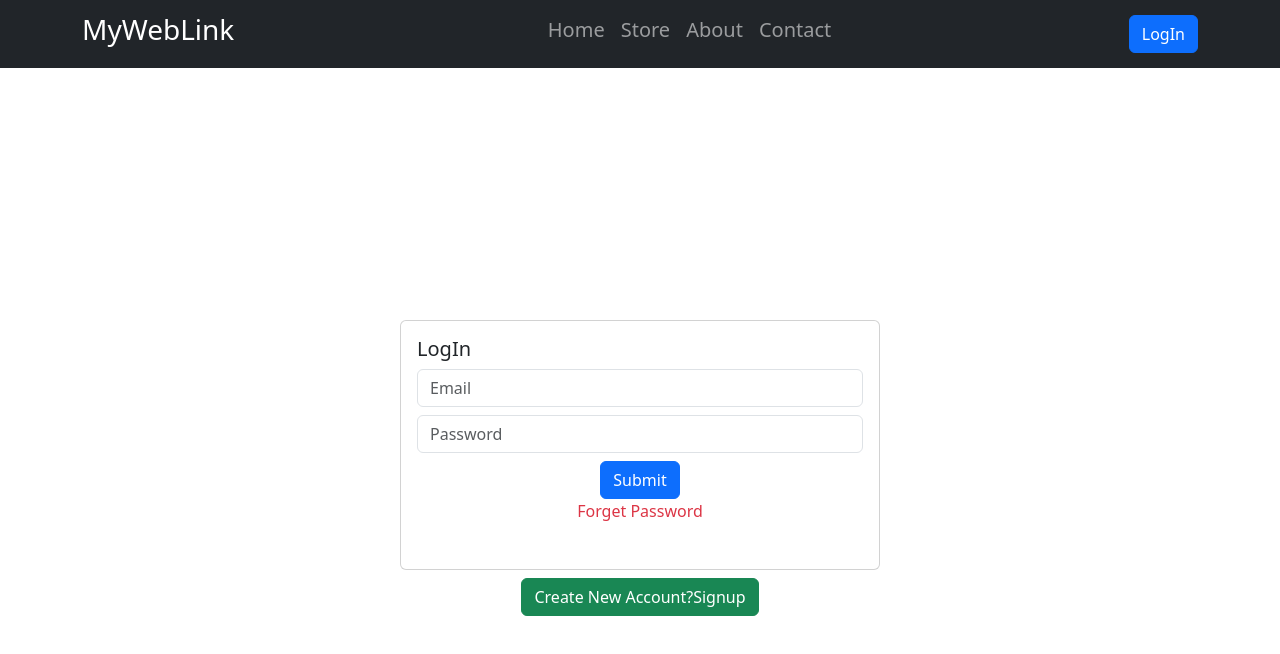
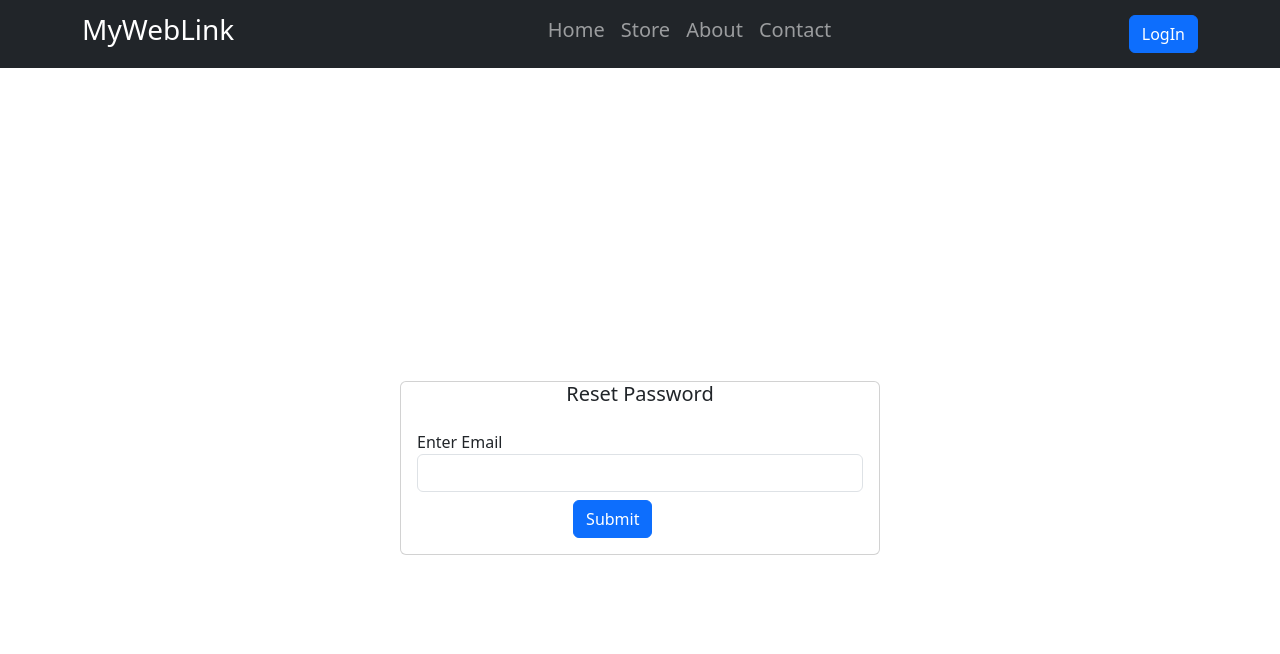
Before and after one commit to Sridharrajkumar/expensetracker-React, a React (Create React App) app: page /forgotpass in a window 1280 px wide. Shown: the top 654 px of the page. Built offline with nearby package versions, Linux system fonts and the light colour scheme.

Commit message:
forgetPassword

```diff
--- a/src/App.js
+++ b/src/App.js
@@ -10,6 +10,7 @@ import UpdateProfile from './Component/Store/UpdateProfile';
 import { useContext } from 'react';
 import { AuthContext } from './ContxtStore/AuthContext';
 import VerificationEmail from './Component/Store/VerificationEmail';
+import ForgetPassword from './Component/Log/ForgetPassword';
 
 
 function App() {
@@ -23,7 +24,8 @@ function App() {
         <Route path='/Login' element={<Signup />} />
         {authcxt.islogged && <Route exact path="/store" element={<Store />} />}
         {authcxt.islogged && <Route path="/updateprofile" element={<UpdateProfile />} />}
-        {authcxt.islogged && <Route exact path="/verification" element={<VerificationEmail/>} />}
+        {authcxt.islogged && <Route exact path="/verification" element={<VerificationEmail />} />}
+        <Route path="/forgotpass" element={<ForgetPassword />} />
         <Route path='*' element={<Signup />} />
       </Routes>
    </div>
--- /dev/null
+++ b/src/Component/Log/ForgetPassword.js
@@ -0,0 +1,43 @@
+import React, { useRef } from 'react'
+import { Card, CardBody, CardTitle,Button  } from 'react-bootstrap'
+import { useNavigate } from 'react-router-dom';
+
+const ForgetPassword = () => {
+    const emailRef = useRef();
+    const navigator = useNavigate();
+
+    const PasswordReset = async (e) => {
+        e.preventDefault();
+        const email = emailRef.current.value;
+        console.log('hi');
+        const response = await fetch('https://identitytoolkit.googleapis.com/v1/accounts:sendOobCode?key=AIzaSyDtBcO5-Tb9mSfQ7vWfK2dI_FwdDHvCDiw', {
+            method: 'POST',
+            headers: { 'Content-Type': 'application/json' },
+            body: JSON.stringify({
+                requestType: "PASSWORD_RESET",
+                email:email
+            })
+        });
+
+        const data = await response.json();
+        console.log(data);
+        navigator('/Login',{ replace: true })
+    }
+
+  return (
+      <div className="d-flex flex-column justify-content-center align-items-center vh-100">
+          <Card style={{ width: '480px' }}>
+             <CardTitle className='d-flex justify-content-center '>Reset Password</CardTitle>
+              <CardBody>
+                  <form onSubmit={PasswordReset}>
+                      <label>Enter Email</label>
+                      <input type='email' className="form-control mb-2" ref={emailRef} required/>
+                      <Button type='submit' style={{marginLeft:'35%'}}>Submit</Button>
+                 </form>
+              </CardBody>
+          </Card>
+    </div>
+  )
+}
+
+export default ForgetPassword
--- a/src/Component/Log/Signup.js
+++ b/src/Component/Log/Signup.js
@@ -95,7 +95,7 @@ const Signup = () => {
             <h6 style={{ color: 'black' }}>{err}</h6>
             <div className='d-flex flex-column justify-content-center align-items-center'>
               <button className="btn btn-primary">Submit</button>
-              {isLogged && <a className='text-danger text-decoration-none' href='/'>Forget Password</a>}
+              {isLogged && <a className='text-danger text-decoration-none' href='/forgotpass'>Forget Password</a>}
             </div>
           </form>
           </Card.Body>
```
Also changed, not shown: src/ContxtStore/AuthContext.js (line endings or trailing spaces).
